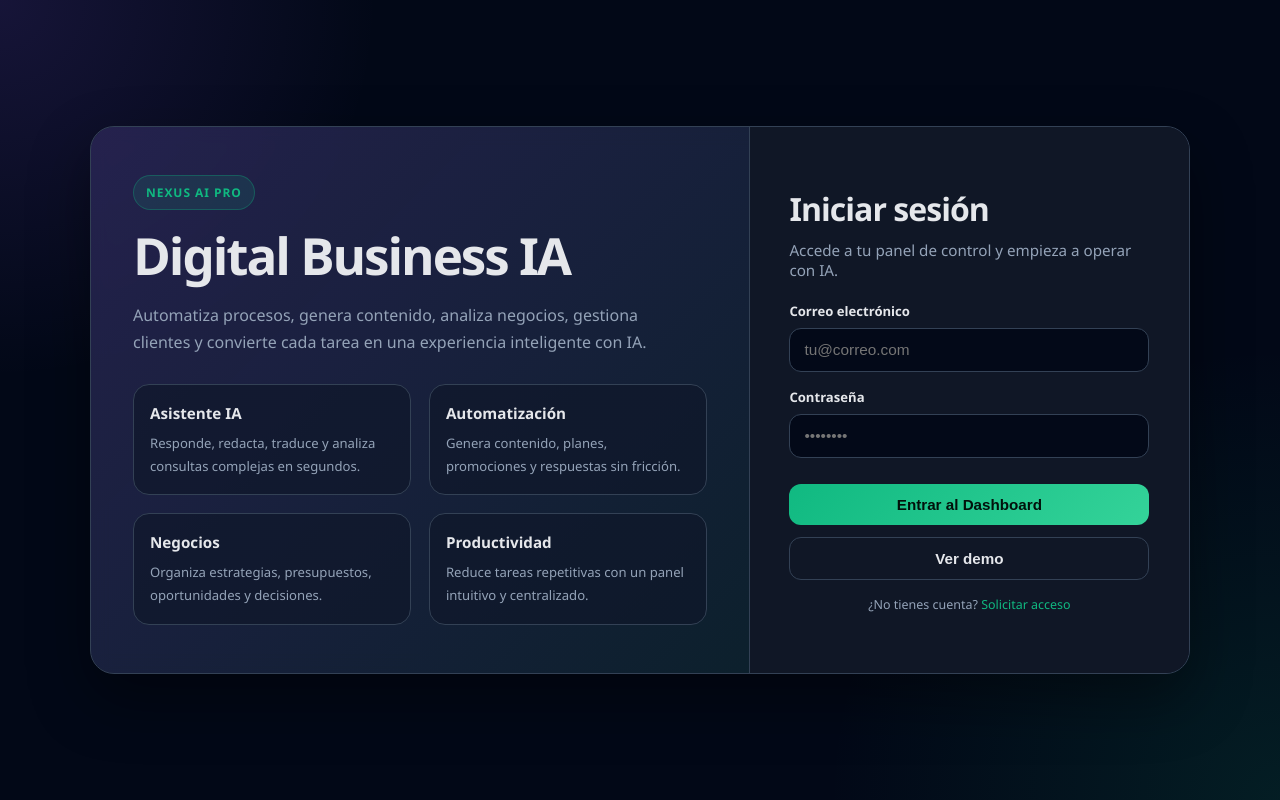
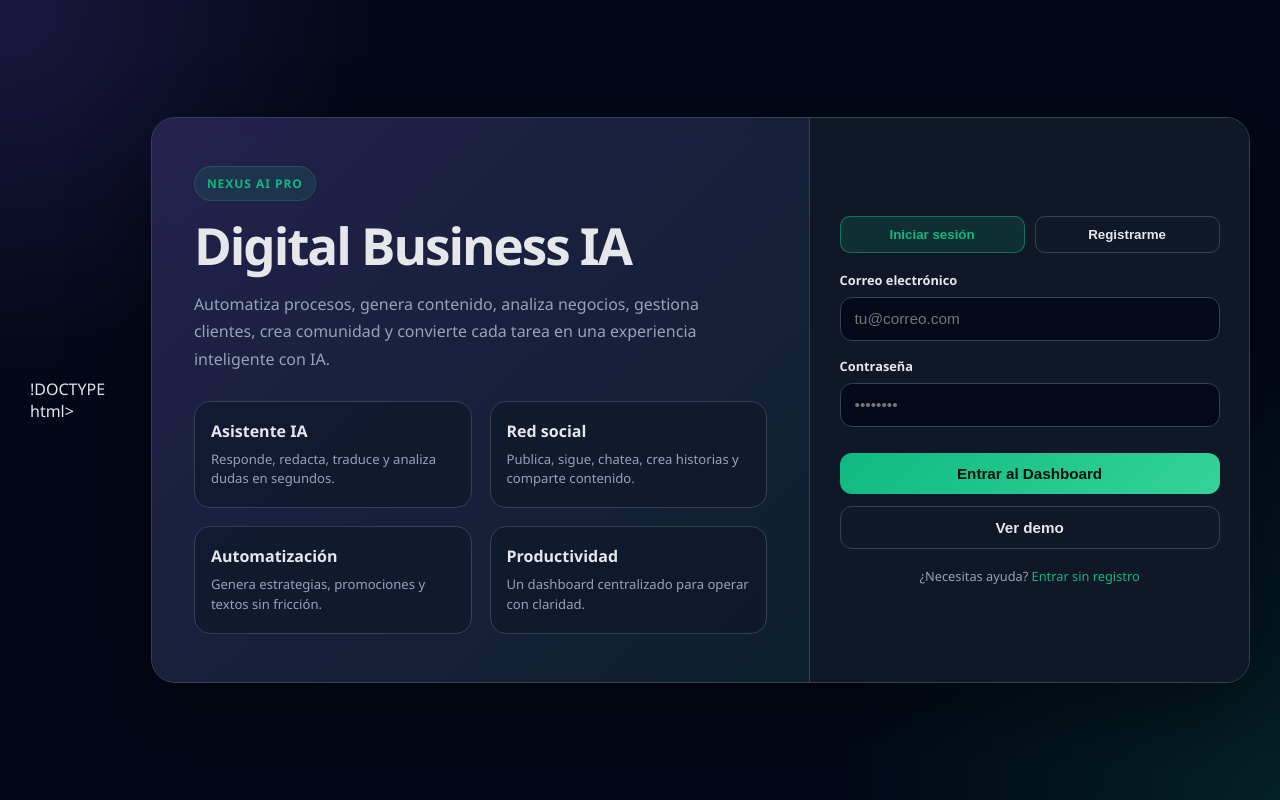
Before and after one commit to juandavidlopezinfante-art/app-wed, a Flask app: page / in a window 1280 px wide. Run offline with Flask 3, Linux system fonts and the light colour scheme.

Commit message:
Update index.html

```diff
--- a/templates/index.html
+++ b/templates/index.html
@@ -1,4 +1,4 @@
-<!DOCTYPE html>
+!DOCTYPE html>
 <html lang="es">
 <head>
   <meta charset="UTF-8" />
@@ -15,36 +15,35 @@
       --text-muted: #94a3b8;
       --border: #334155;
       --danger: #ef4444;
+      --white: #ffffff;
     }
 
-    * {
-      box-sizing: border-box;
-    }
+    * { box-sizing: border-box; }
 
     body {
       margin: 0;
       font-family: "Segoe UI", Tahoma, Geneva, Verdana, sans-serif;
       background:
-        radial-gradient(circle at top left, rgba(139, 92, 246, 0.15), transparent 25%),
-        radial-gradient(circle at bottom right, rgba(16, 185, 129, 0.12), transparent 30%),
+        radial-gradient(circle at top left, rgba(139, 92, 246, 0.18), transparent 25%),
+        radial-gradient(circle at bottom right, rgba(16, 185, 129, 0.14), transparent 30%),
         var(--bg-dark);
       color: var(--text-main);
       min-height: 100vh;
       display: flex;
       align-items: center;
       justify-content: center;
-      padding: 32px;
+      padding: 30px;
     }
 
     .login-shell {
-      width: min(1100px, 100%);
+      width: min(1120px, 100%);
       background: rgba(15, 23, 42, 0.8);
       border: 1px solid var(--border);
       border-radius: 24px;
-      box-shadow: 0 25px 60px rgba(0, 0, 0, 0.4);
+      overflow: hidden;
       display: grid;
       grid-template-columns: 1.2fr 0.8fr;
-      overflow: hidden;
+      box-shadow: 0 30px 80px rgba(0,0,0,0.45);
       backdrop-filter: blur(10px);
     }
 
@@ -56,13 +55,13 @@
 
     .brand-badge {
       display: inline-block;
-      background: rgba(16, 185, 129, 0.12);
+      background: rgba(16,185,129,0.12);
       color: var(--accent);
-      border: 1px solid rgba(16, 185, 129, 0.3);
+      border: 1px solid rgba(16,185,129,0.25);
       padding: 8px 12px;
       border-radius: 999px;
       font-size: 12px;
-      font-weight: 600;
+      font-weight: 700;
       letter-spacing: 0.08em;
       text-transform: uppercase;
       margin-bottom: 18px;
@@ -71,8 +70,8 @@
     h1 {
       margin: 0 0 18px;
       font-size: clamp(2.4rem, 4vw, 4rem);
-      line-height: 1.08;
       letter-spacing: -0.04em;
+      line-height: 1.05;
     }
 
     .brand-panel p {
@@ -85,9 +84,9 @@
 
     .feature-list {
       display: grid;
-      grid-template-columns: repeat(2, minmax(200px, 1fr));
+      grid-template-columns: repeat(2, minmax(190px, 1fr));
       gap: 18px;
-      margin-top: 22px;
+      margin-top: 24px;
     }
 
     .feature {
@@ -97,21 +96,11 @@
       padding: 18px 16px;
     }
 
-    .feature strong {
-      display: block;
-      margin-bottom: 8px;
-      color: var(--text-main);
-      font-size: 0.95rem;
-    }
-
-    .feature span {
-      color: var(--text-muted);
-      font-size: 0.82rem;
-      line-height: 1.5;
-    }
+    .feature strong { display: block; margin-bottom: 8px; }
+    .feature span { color: var(--text-muted); font-size: 0.82rem; line-height: 1.5; }
 
     .login-panel {
-      background: rgba(17, 24, 39, 0.9);
+      background: rgba(17,24,39,0.92);
       padding: 32px 28px;
       display: flex;
       align-items: center;
@@ -120,19 +109,30 @@
 
     .login-box {
       width: 100%;
-      max-width: 360px;
+      max-width: 380px;
     }
 
-    .login-box h2 {
-      margin: 0 0 10px;
-      font-size: 2rem;
-      letter-spacing: -0.03em;
+    .tabs {
+      display: flex;
+      gap: 10px;
+      margin-bottom: 18px;
     }
 
-    .login-box p {
-      margin: 0 0 22px;
-      color: var(--text-muted);
-      font-size: 0.95rem;
+    .tab-btn {
+      flex: 1;
+      border: 1px solid var(--border);
+      background: transparent;
+      color: var(--text-main);
+      padding: 10px;
+      border-radius: 10px;
+      cursor: pointer;
+      font-weight: 700;
+    }
+
+    .tab-btn.active {
+      background: rgba(16,185,129,0.15);
+      border-color: rgba(16,185,129,0.5);
+      color: var(--accent);
     }
 
     .field {
@@ -143,9 +143,9 @@
     }
 
     label {
+      font-size: 0.8rem;
+      font-weight: 700;
       color: var(--text-main);
-      font-size: 0.82rem;
-      font-weight: 600;
     }
 
     input {
@@ -191,26 +191,17 @@
     }
 
     .muted {
+      margin-top: 18px;
+      text-align: center;
       color: var(--text-muted);
-      font-size: 0.78rem;
-      text-align: center;
-      margin-top: 16px;
+      font-size: 0.8rem;
     }
 
-    .muted a {
-      color: var(--accent);
-      text-decoration: none;
-    }
+    .muted a { color: var(--accent); text-decoration: none; }
 
     @media (max-width: 900px) {
-      .login-shell {
-        grid-template-columns: 1fr;
-      }
-
-      .brand-panel {
-        border-right: none;
-        border-bottom: 1px solid var(--border);
-      }
+      .login-shell { grid-template-columns: 1fr; }
+      .brand-panel { border-right: none; border-bottom: 1px solid var(--border); }
     }
   </style>
 </head>
@@ -220,39 +211,46 @@
       <div class="brand-badge">Nexus AI Pro</div>
       <h1>Digital Business IA</h1>
       <p>
-        Automatiza procesos, genera contenido, analiza negocios, gestiona clientes
-        y convierte cada tarea en una experiencia inteligente con IA.
+        Automatiza procesos, genera contenido, analiza negocios, gestiona clientes,
+        crea comunidad y convierte cada tarea en una experiencia inteligente con IA.
       </p>
 
       <div class="feature-list">
         <div class="feature">
           <strong>Asistente IA</strong>
-          <span>Responde, redacta, traduce y analiza consultas complejas en segundos.</span>
+          <span>Responde, redacta, traduce y analiza dudas en segundos.</span>
+        </div>
+        <div class="feature">
+          <strong>Red social</strong>
+          <span>Publica, sigue, chatea, crea historias y comparte contenido.</span>
         </div>
         <div class="feature">
           <strong>Automatización</strong>
-          <span>Genera contenido, planes, promociones y respuestas sin fricción.</span>
-        </div>
-        <div class="feature">
-          <strong>Negocios</strong>
-          <span>Organiza estrategias, presupuestos, oportunidades y decisiones.</span>
+          <span>Genera estrategias, promociones y textos sin fricción.</span>
         </div>
         <div class="feature">
           <strong>Productividad</strong>
-          <span>Reduce tareas repetitivas con un panel intuitivo y centralizado.</span>
+          <span>Un dashboard centralizado para operar con claridad.</span>
         </div>
       </div>
     </section>
 
     <section class="login-panel">
       <div class="login-box">
-        <h2>Iniciar sesión</h2>
-        <p>Accede a tu panel de control y empieza a operar con IA.</p>
+        <div class="tabs">
+          <button type="button" class="tab-btn active" data-tab="login">Iniciar sesión</button>
+          <button type="button" class="tab-btn" data-tab="register">Registrarme</button>
+        </div>
 
-        <form id="loginForm">
+        <form id="loginForm" data-mode="login">
           <div class="field">
             <label for="email">Correo electrónico</label>
             <input id="email" name="email" type="email" placeholder="tu@correo.com" />
+          </div>
+
+          <div class="field" id="usernameField" style="display:none;">
+            <label for="username">Usuario</label>
+            <input id="username" name="username" type="text" placeholder="tuusuario" />
           </div>
 
           <div class="field">
@@ -265,24 +263,65 @@
         </form>
 
         <div class="muted">
-          ¿No tienes cuenta? <a href="/dashboard">Solicitar acceso</a>
+          ¿Necesitas ayuda? <a href="/dashboard">Entrar sin registro</a>
         </div>
       </div>
     </section>
   </div>
 
   <script>
-    document.getElementById('loginForm').addEventListener('submit', function (event) {
+    const tabButtons = document.querySelectorAll('.tab-btn');
+    const loginForm = document.getElementById('loginForm');
+    const usernameField = document.getElementById('usernameField');
+    const usernameInput = document.getElementById('username');
+
+    tabButtons.forEach(btn => {
+      btn.addEventListener('click', () => {
+        tabButtons.forEach(b => b.classList.toggle('active', b === btn));
+        const mode = btn.dataset.tab;
+        loginForm.dataset.mode = mode;
+        usernameField.style.display = mode === 'register' ? 'flex' : 'none';
+        loginForm.querySelector('.primary-btn').textContent = mode === 'register' ? 'Crear cuenta' : 'Entrar al Dashboard';
+      });
+    });
+
+    loginForm.addEventListener('submit', function (event) {
       event.preventDefault();
+      const mode = loginForm.dataset.mode || 'login';
       const email = document.getElementById('email').value.trim();
       const password = document.getElementById('password').value.trim();
+      const username = usernameInput.value.trim();
 
       if (!email || !password) {
         alert('Completa correo y contraseña.');
         return;
       }
 
-      window.location.href = '/dashboard';
+      if (mode === 'register' && !username) {
+        alert('Necesitas un nombre de usuario para registrarte.');
+        return;
+      }
+
+      const endpoint = mode === 'register' ? '/api/register' : '/api/login';
+      const payload = mode === 'register'
+        ? { email, username, password }
+        : { email, password };
+
+      fetch(endpoint, {
+        method: 'POST',
+        headers: { 'Content-Type': 'application/json' },
+        body: JSON.stringify(payload)
+      })
+      .then(async (response) => {
+        const data = await response.json().catch(() => ({}));
+        if (!response.ok) {
+          throw new Error(data.error || 'La operación falló.');
+        }
+        window.location.href = '/dashboard';
+      })
+      .catch((error) => {
+        alert(error.message || 'No se pudo completar la acción.');
+      });
     });
   </script>
 </body>
```
